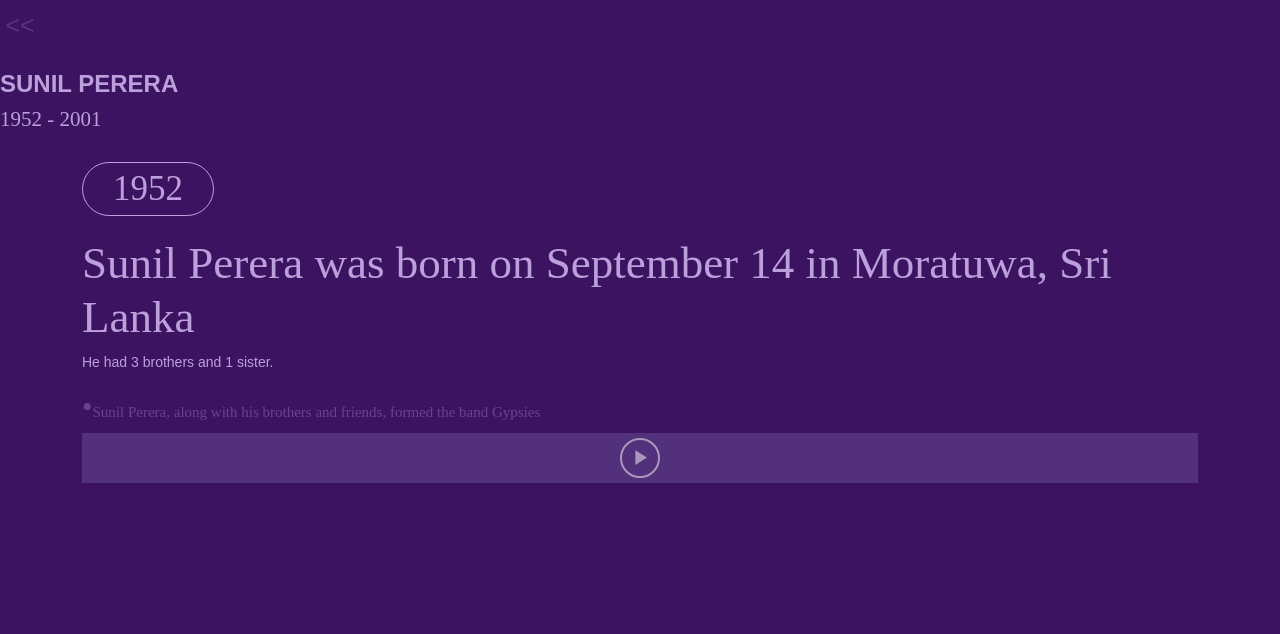
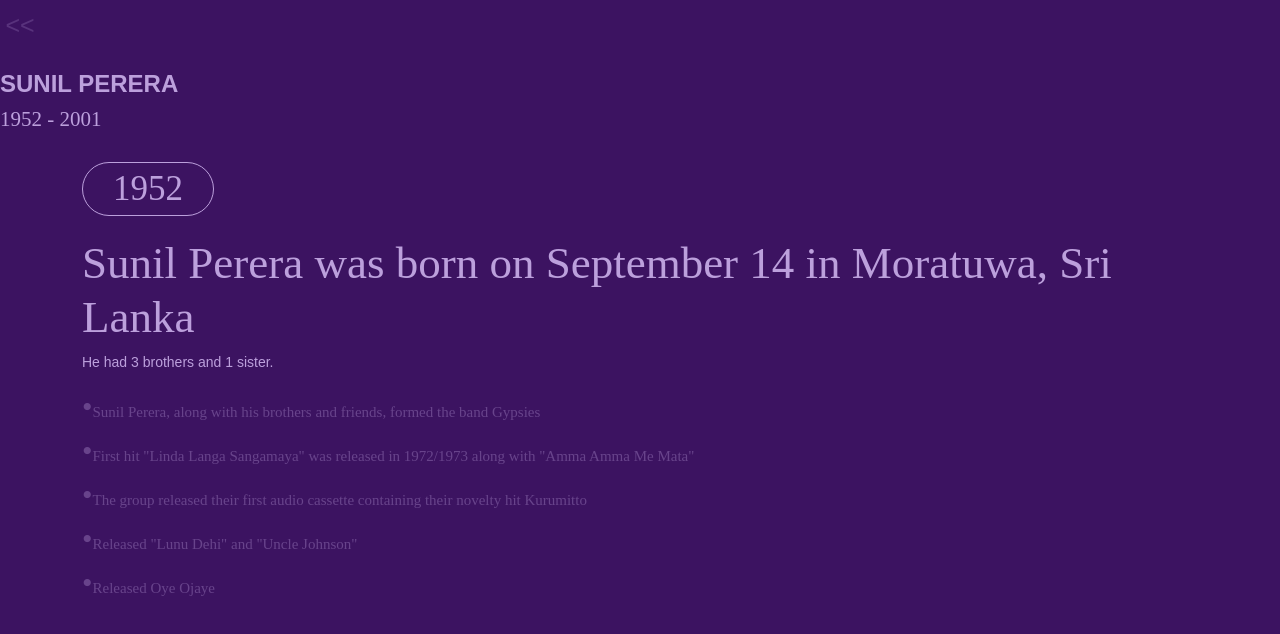
Before and after one commit to jnvillalba/static-web-upwork, a React (Create React App) app: page /3 in a window 1280 px wide. Shown: the top 634 px of the page. Built offline with nearby package versions, Linux system fonts and the light colour scheme; a web font is replaced by a local one.

Commit message:
new swip

```diff
--- a/src/Swipeable-list.jsx
+++ b/src/Swipeable-list.jsx
@@ -25,54 +25,41 @@ const SwipeableList = ({ item, artist, data }) => {
 
   const renderTitles = () => {
     const renderedTitles = [];
-    const previousTitles = [];
-    const currentTitles = [];
-    const nextTitles = [];
     let audioPlayer = null;
 
-    for (let i = currentIndex - 1; i <= currentIndex + 1; i++) {
-      if (i >= 0 && i < area1.length) {
+    for (let i = 0; i < area1.length; i++) {
       let titleClasses = "title";
       let yearClasses = "year";
 
-        if (i === currentIndex - 1) {
+      if (i < currentIndex) {
         titleClasses = "list-text";
-          previousTitles.push(
+        renderedTitles.push(
           <h2 className={titleClasses} key={i}>{area1[i].TitleText}</h2>
         );
       } else if (i === currentIndex) {
         yearClasses += " show";
-          audioPlayer = <AudioPlayer url={area1[i].MediaIURL} />;
-          currentTitles.push(
+        audioPlayer = area1[i].MediaIURL ? <AudioPlayer url={area1[i].MediaIURL} /> : null;
+        renderedTitles.push(
           <div key={i}>
             <h2 className={yearClasses}>{area1[i].Year}</h2>
             <h2 className={titleClasses}>{area1[i].TitleText}</h2>
             <p className="descriptionText">{area1[i].DescriptionText}</p>
           </div>
         );
-        } else if (i === currentIndex + 1) {
+      } else if (i > currentIndex) {
         titleClasses = "list-text";
-          nextTitles.push(
+        renderedTitles.push(
           <h2 className={titleClasses} key={i}>{area1[i].TitleText}</h2>
         );
       }
     }
-    }
 
-    renderedTitles.push(
-      <div className="container" key="previous">
-        {previousTitles}
-      </div>
-    );
-    renderedTitles.push(
-      <div className="container" key="current">
-        {currentTitles}
-        {nextTitles}
+    return (
+      <div className="container">
+        {renderedTitles}
         {audioPlayer}
       </div>
     );
-
-    return renderedTitles;
   };
 
   return (
```
Lines whose indentation alone changed are shown as unchanged.
